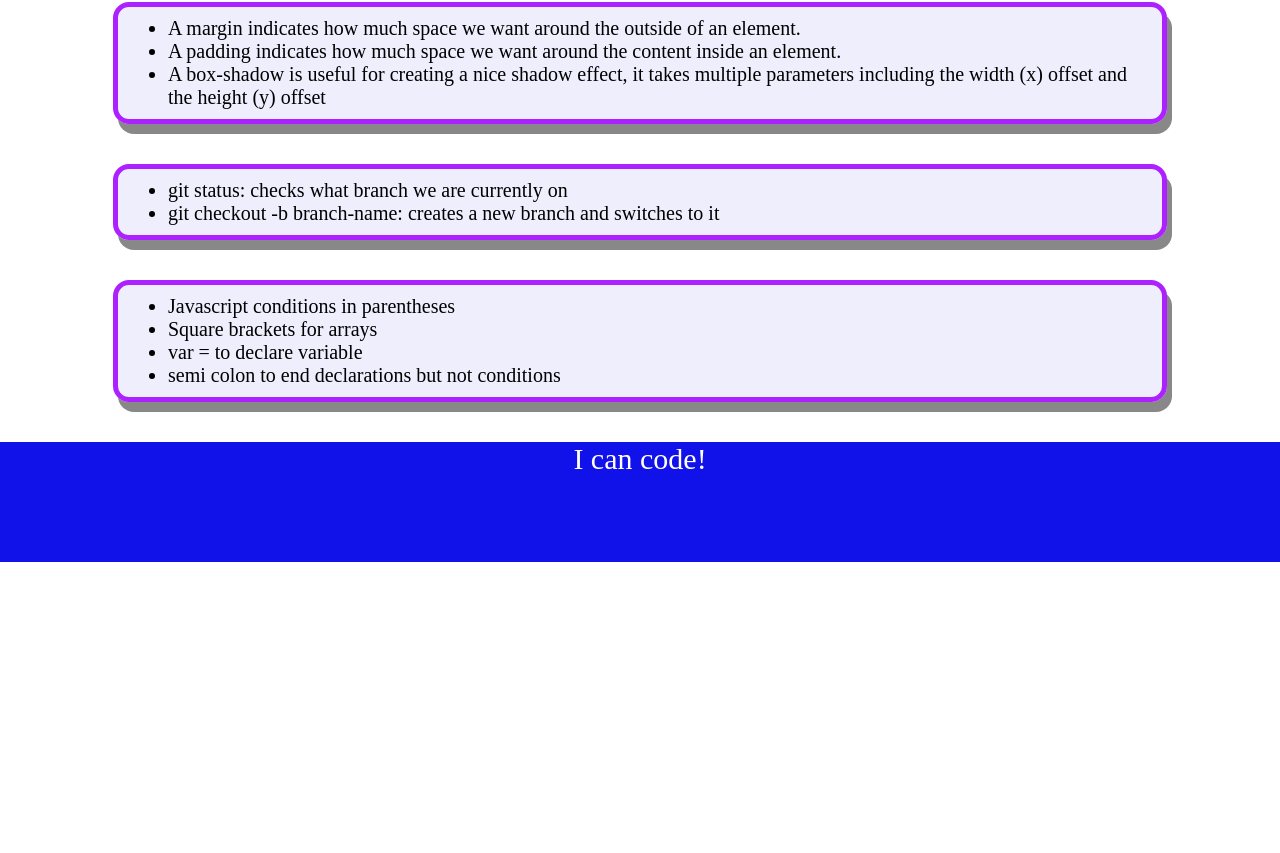
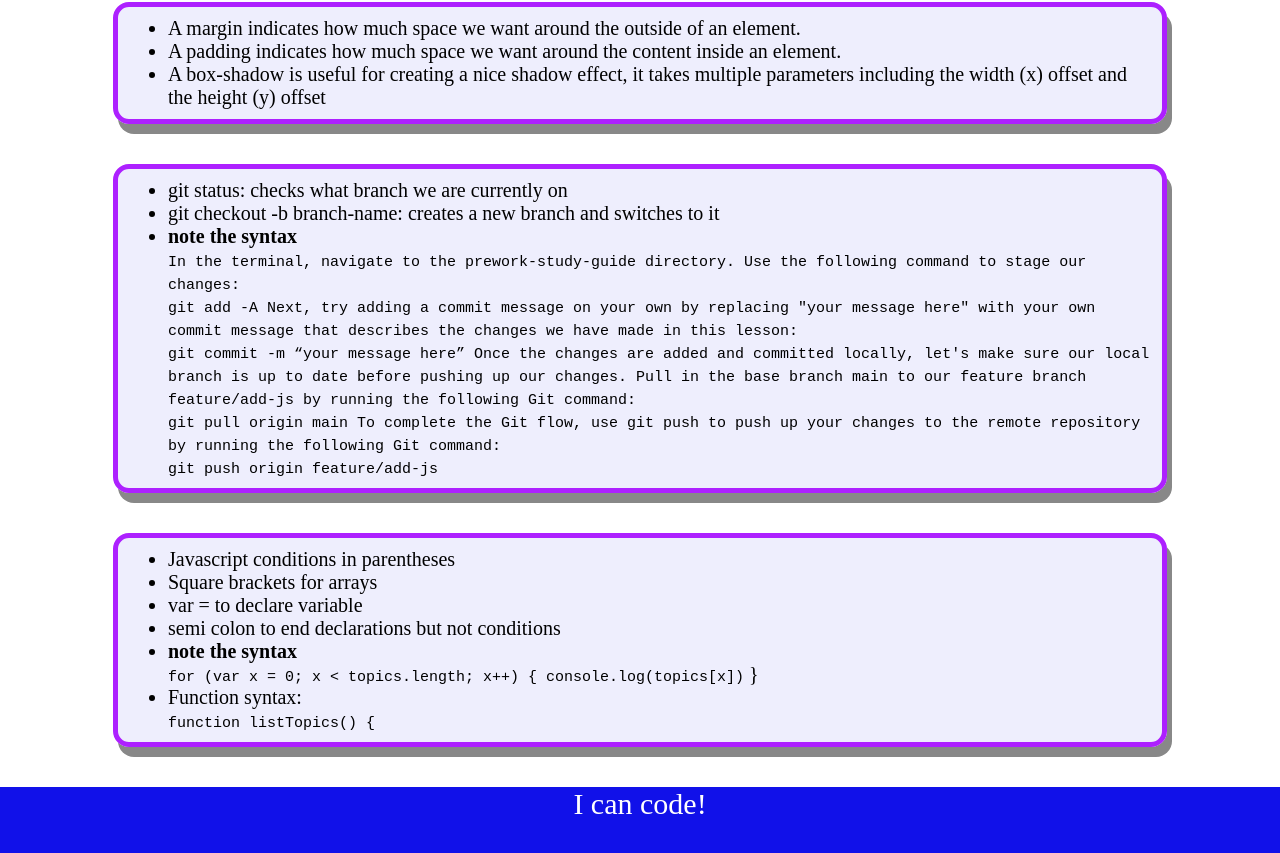
Before and after one commit to bh1ff/prework-study-guide, a plain HTML site: page index.html in a window 1280 px wide. Shown: the part 371-1224 px from the top of the page. Before the commit the page ends 933 px from the top, so only its background shows below. Drawn offline with Linux system fonts and the light colour scheme.

Commit message:
new README

```diff
--- a/index.html
+++ b/index.html
@@ -39,6 +39,20 @@
         <ul>
           <li>git status: checks what branch we are currently on</li>
           <li>git checkout -b branch-name: creates a new branch and switches to it</li>
+          <li> <strong>note the syntax<br></strong><code style="font-size: 15px">In the terminal, navigate to the prework-study-guide directory. Use the following command to stage our changes:
+            <br>
+            git add -A
+            Next, try adding a commit message on your own by replacing "your message here" with your own commit message that describes the changes we have made in this lesson:
+            <br>
+            git commit -m “your message here”
+            Once the changes are added and committed locally, let's make sure our local branch is up to date before pushing up our changes. Pull in the base branch main to our feature branch feature/add-js by running the following Git command:
+            <br>
+            git pull origin main
+            To complete the Git flow, use git push to push up your changes to the remote repository by running the following Git command:
+            <br>
+            git push origin feature/add-js
+            </code>
+          </li>
         </ul>
       </section>
 
@@ -48,6 +62,10 @@
           <li>Square brackets for arrays</li>
           <li>var = to declare variable</li>
           <li>semi colon to end declarations but not conditions </li>
+          <li> <strong>note the syntax<br></strong><code style="font-size: 15px">for (var x = 0; x < topics.length; x++) {
+            console.log(topics[x])</code>
+        }</li>
+        <li>Function syntax: <br> <code style="font-size: 15px">function listTopics() { </code></li>
         </ul>
       </section>
 
```
Also changed, not shown: 1 other file.
